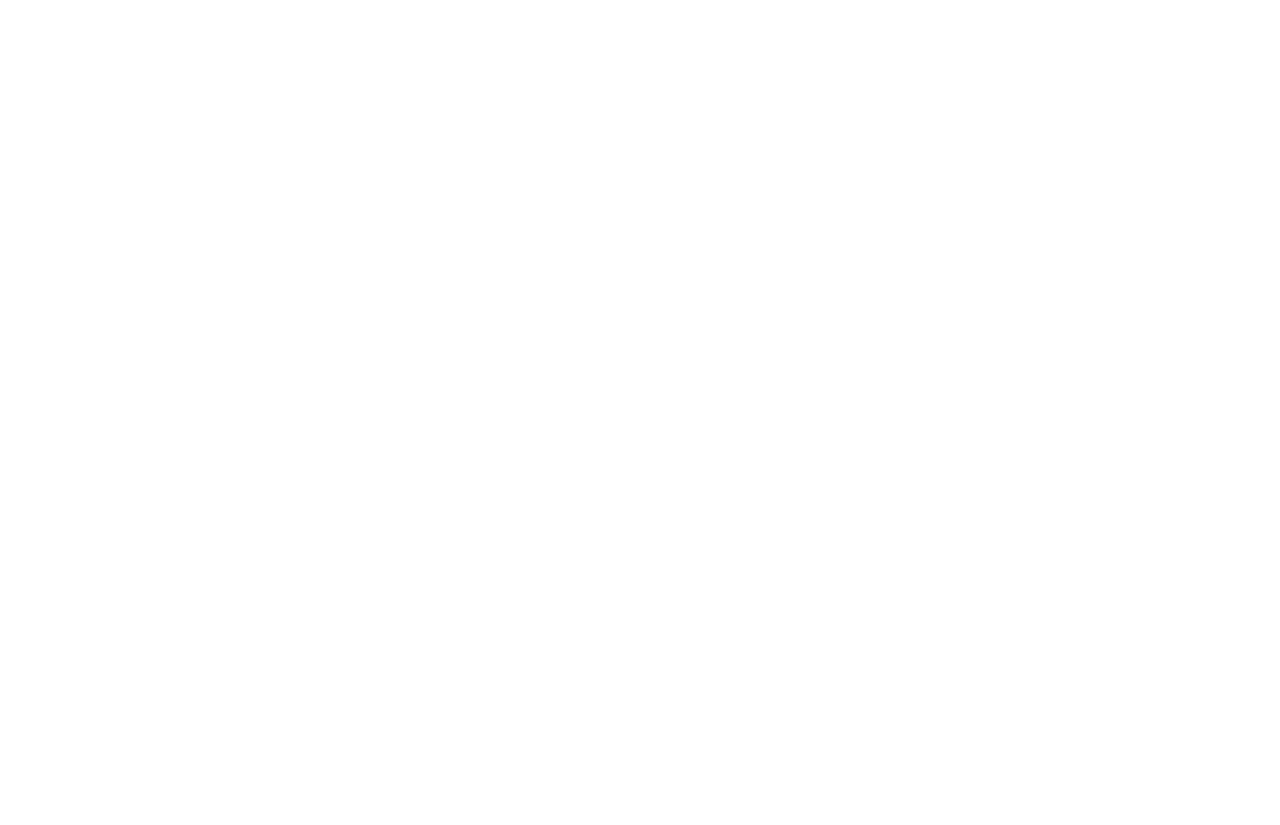
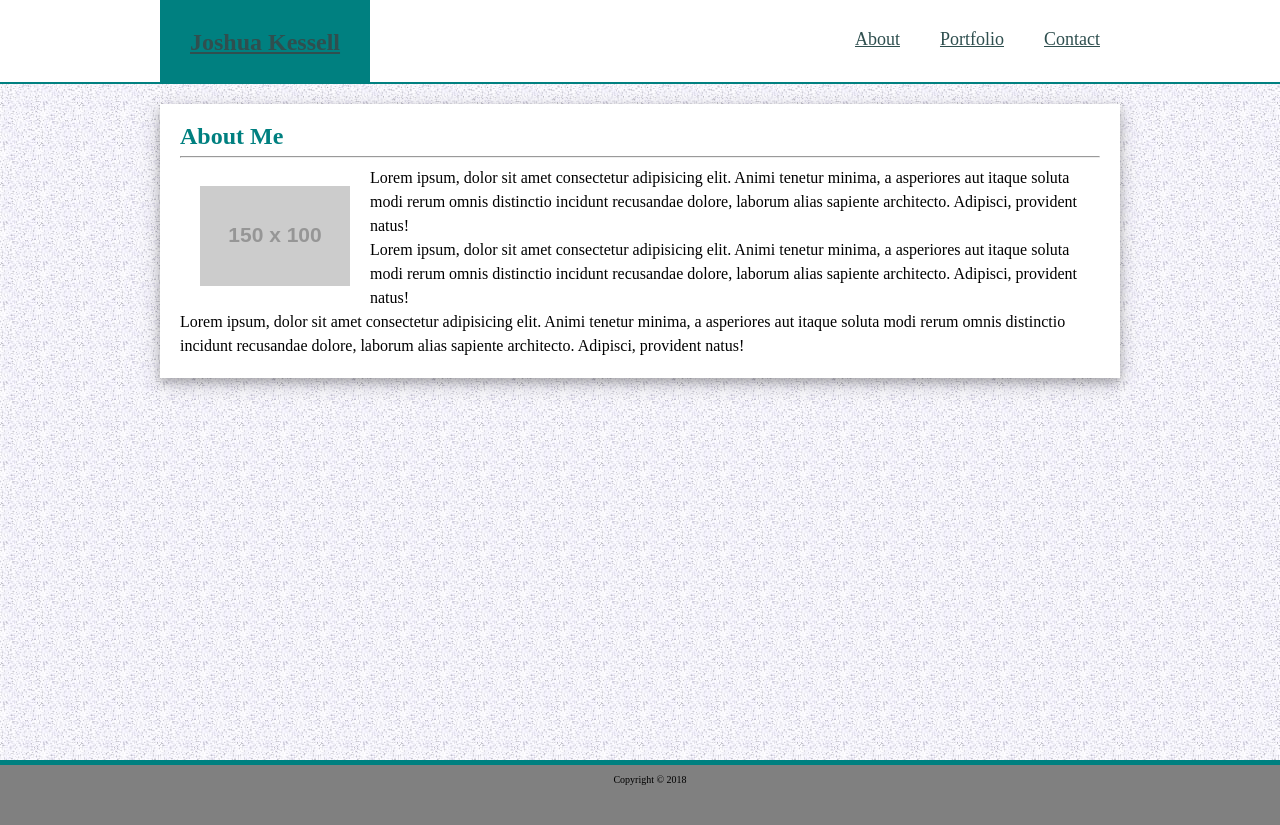
Before and after one commit to joshuakessell/Basic-Portfolio, a plain HTML site: page index.html in a window 1280 px wide. Before the commit the page ends 800 px from the top, so only its background shows below. Drawn offline with Linux system fonts and the light colour scheme; placeholder pictures from the web are drawn by us.

Commit message:
halfway point

```diff
--- a/assets/css/style.css
+++ b/assets/css/style.css
@@ -0,0 +1,92 @@
+.navContainer {
+    width: 100%;
+    height: 82px;
+    background-color: white;
+    vertical-align: middle;
+    border: solid;
+    border-bottom-color: teal;
+    border-width: 0px;
+    border-bottom-width: 2px;
+}
+
+.top {
+    width: 960px;
+    height: 100%;
+    margin: 0 auto;
+    vertical-align: middle;
+}
+
+.name {
+    float: left;
+    background-color: teal;
+    color: white;
+    font-size: 24px;
+    padding: 30px;
+    font-weight: bold;
+}
+
+.links {
+    float: right;
+    font-size: 18px;
+    margin-right: 20px;
+    margin-left: 20px;
+    margin-top: 30px;
+    margin-bottom: 30px;
+}
+
+body {
+    background-image: url(../images/background.jpg);
+    background-repeat: repeat;
+}
+
+.wrapper {
+    background-color: white;
+    line-height: 24px;
+    width: 920px;
+    margin: 20px auto;
+    padding: 20px;
+    box-shadow: 0 4px 8px 0 rgba(0, 0, 0, 0.2), 0 6px 20px 0 rgba(0, 0, 0, 0.19);
+}
+
+h1 {
+    font-size: 24px;
+    color: teal;
+    font-weight: bold;
+}
+
+img {
+    position: relative;
+    float: left;
+    padding: 20px;
+}
+
+.footer {
+    position: absolute;
+    top: 95%;
+    border-color: teal;
+    border-style: solid;
+    border-width: 0px;
+    border-top-width: 5px;
+    text-align: center;
+    background-color: gray;
+    height: 5%;
+    width: 100%;
+    padding: 10px;
+    font-size: 10px;
+}
+
+ a:hover {
+     color: yellowgreen;
+ }
+
+ a:visited {
+     color: darkslategray;
+ }
+
+ a:active {
+     color:red;
+ }
+
+ a {
+     color: darkslateblue;
+ }
--- a/index.html
+++ b/index.html
@@ -12,6 +12,30 @@
 
 </head>
 <body>
+    <!-- Header is the container for the top nav bar. -->
+    <div class="navContainer">
+        <div class="top">
+            <!-- Top bar consisting of my name and links to the rest of the portfolio. -->
+            <span class="name"><a href="">Joshua Kessell</a></span>
+            <span class="links"><a href="">Contact</a></span>
+            <span class="links"><a href="">Portfolio</a></span>
+            <span class="links"><a href="">About</a></span>
+        </div>
+    </div>
+
+    <div class="wrapper">
+        <h1>About Me</h1>
+        <hr>
+        <img src="https://via.placeholder.com/150x100"/>
+        <p>Lorem ipsum, dolor sit amet consectetur adipisicing elit. Animi tenetur minima, a asperiores aut itaque soluta modi rerum omnis distinctio incidunt recusandae dolore, laborum alias sapiente architecto. Adipisci, provident natus!</p>
+        <p>Lorem ipsum, dolor sit amet consectetur adipisicing elit. Animi tenetur minima, a asperiores aut itaque soluta modi rerum omnis distinctio incidunt recusandae dolore, laborum alias sapiente architecto. Adipisci, provident natus!</p>
+        <p>Lorem ipsum, dolor sit amet consectetur adipisicing elit. Animi tenetur minima, a asperiores aut itaque soluta modi rerum omnis distinctio incidunt recusandae dolore, laborum alias sapiente architecto. Adipisci, provident natus!</p>
+
+    </div>
+
+    <div class="footer">
+        Copyright © 2018
+    </div>
 
 </body>
 </html>
```
Also changed, not shown: assets/images/background.jpg (added).
